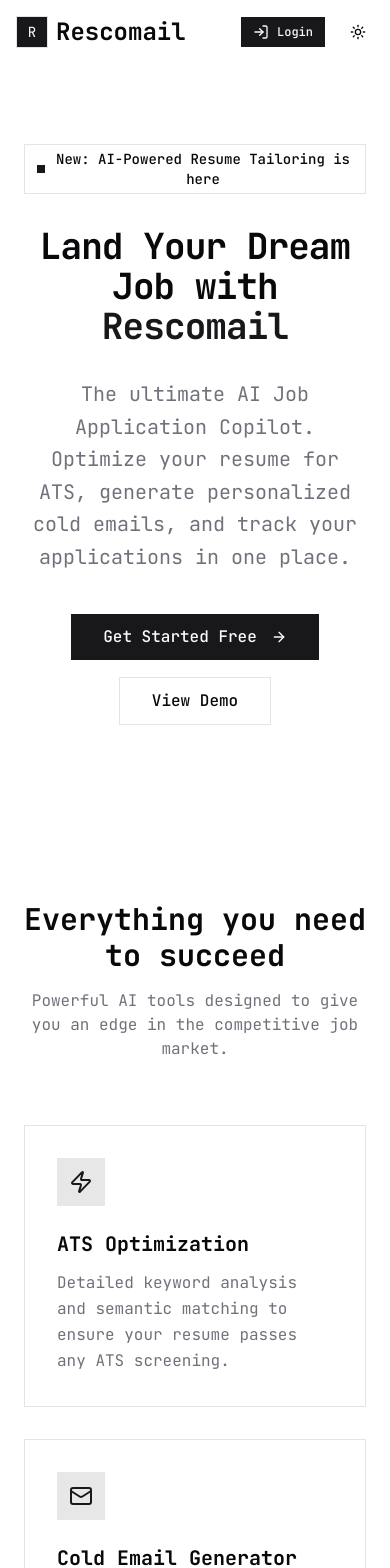
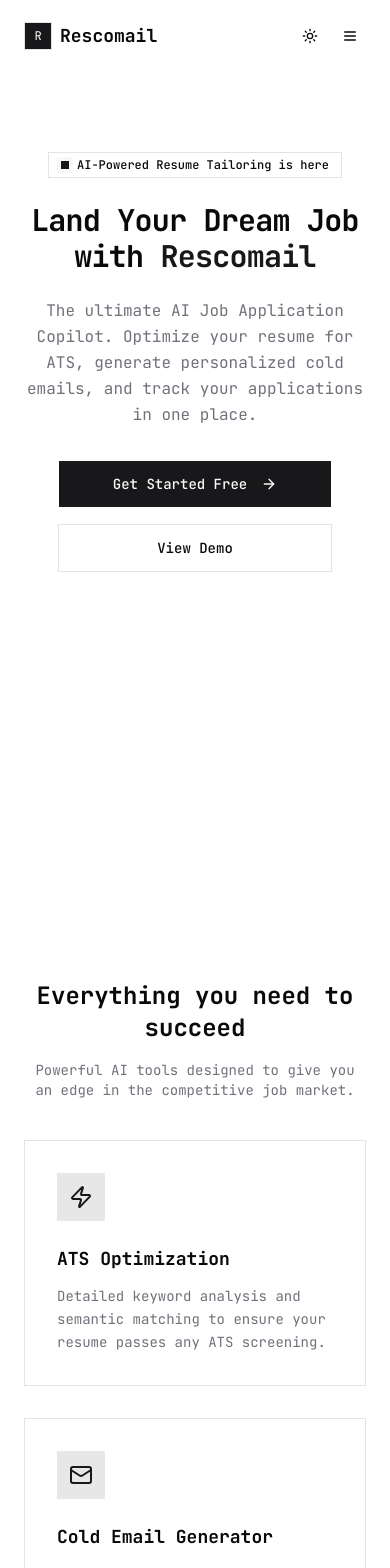
Before and after one commit to vinay-oppuri/rescomail, a Next.js app in the folder apps/web/: page / in a window 390 px wide. Shown: the top 1568 px of the page. Built offline with nearby package versions, Linux system fonts and the light colour scheme.

Commit message:
made it little bit responsive for now

```diff
--- a/apps/web/app/layout.tsx
+++ b/apps/web/app/layout.tsx
@@ -36,7 +36,7 @@
         jetbrainsMono.variable
       )}
     >
-      <body className="min-h-full flex flex-col">
+      <body className="min-h-full flex flex-col text-sm md:text-base">
         <ThemeProvider
           attribute="class"
           defaultTheme="system"
--- a/apps/web/modules/ats/ui/views/ats-analysis-view.tsx
+++ b/apps/web/modules/ats/ui/views/ats-analysis-view.tsx
@@ -22,7 +22,7 @@
     <div className="mx-auto flex w-full max-w-6xl flex-col gap-6">
       <div className="flex flex-col gap-3 sm:flex-row sm:items-end sm:justify-between">
         <div className="space-y-1">
-          <h1 className="text-2xl font-bold tracking-tight">ATS Analysis</h1>
+          <h1 className="text-xl md:text-2xl font-bold tracking-tight">ATS Analysis</h1>
           <p className="text-sm text-muted-foreground">
             Compare a resume with a target role and get score-level feedback.
           </p>
--- a/apps/web/modules/auth/ui/auth-forgot-password.tsx
+++ b/apps/web/modules/auth/ui/auth-forgot-password.tsx
@@ -75,19 +75,19 @@
 
   return (
     <div className="flex min-h-screen w-full flex-col lg:flex-row">
-      <div className="flex w-full items-center justify-center p-8 lg:w-1/2 lg:p-16">
-        <div className="w-full max-w-sm space-y-8">
+      <div className="flex w-full items-center justify-center p-6 sm:p-8 lg:w-1/2 lg:p-16">
+        <div className="w-full max-w-sm space-y-6 md:space-y-8">
           <div className="space-y-2">
-            <Link href="/" className="group mb-8 flex items-center gap-2">
+            <Link href="/" className="group mb-6 md:mb-8 flex items-center gap-2">
               <div className="flex h-8 w-8 items-center justify-center rounded-none bg-primary font-bold text-primary-foreground">
                 R
               </div>
-              <span className="text-xl font-bold">Rescomail</span>
+              <span className="text-base md:text-xl font-bold">Rescomail</span>
             </Link>
-            <h1 className="text-3xl font-bold tracking-tight">
+            <h1 className="text-2xl md:text-3xl font-bold tracking-tight">
               Reset your password
             </h1>
-            <p className="text-muted-foreground">
+            <p className="text-sm text-muted-foreground">
               Enter your account email and we&apos;ll send a secure reset link.
             </p>
           </div>
@@ -133,7 +133,7 @@
               />
               <Button
                 type="submit"
-                className="h-10 w-full text-base"
+                className="h-10 w-full text-sm md:text-base"
                 size="lg"
                 disabled={form.formState.isSubmitting}
               >
@@ -161,7 +161,7 @@
               <Mail className="h-4 w-4 text-primary" />
               Secure account recovery
             </div>
-            <h2 className="text-4xl font-bold leading-tight">
+            <h2 className="text-3xl md:text-4xl font-bold leading-tight">
               Get back to your resumes, outreach, and applications.
             </h2>
             <div className="space-y-4 pt-8">
@@ -172,7 +172,7 @@
               ].map((text) => (
                 <div key={text} className="flex items-center gap-3">
                   <div className="h-1.5 w-1.5 bg-primary" />
-                  <span className="text-lg text-muted-foreground">{text}</span>
+                  <span className="text-sm md:text-lg text-muted-foreground">{text}</span>
                 </div>
               ))}
             </div>
--- a/apps/web/modules/auth/ui/auth-login.tsx
+++ b/apps/web/modules/auth/ui/auth-login.tsx
@@ -94,17 +94,17 @@
   return (
     <div className="flex min-h-screen w-full flex-col lg:flex-row">
       {/* Left Side - Login Form */}
-      <div className="flex w-full items-center justify-center p-8 lg:w-1/2 lg:p-16">
-        <div className="w-full max-w-sm space-y-8">
+      <div className="flex w-full items-center justify-center p-6 sm:p-8 lg:w-1/2 lg:p-16">
+        <div className="w-full max-w-sm space-y-6 md:space-y-8">
           <div className="space-y-2">
-            <Link href="/" className="group mb-8 flex items-center gap-2">
+            <Link href="/" className="group mb-6 md:mb-8 flex items-center gap-2">
               <div className="flex h-8 w-8 items-center justify-center rounded-none bg-primary font-bold text-primary-foreground">
                 R
               </div>
-              <span className="text-xl font-bold">Rescomail</span>
+              <span className="text-base md:text-xl font-bold">Rescomail</span>
             </Link>
-            <h1 className="text-3xl font-bold tracking-tight">Welcome back</h1>
-            <p className="text-muted-foreground">
+            <h1 className="text-2xl md:text-3xl font-bold tracking-tight">Welcome back</h1>
+            <p className="text-sm text-muted-foreground">
               Enter your credentials to access your account
             </p>
           </div>
@@ -165,7 +165,7 @@
               />
               <Button
                 type="submit"
-                className="h-10 w-full text-base"
+                className="h-10 w-full text-sm md:text-base"
                 size="lg"
                 disabled={isPending}
               >
@@ -220,7 +220,7 @@
               <CheckCircle2 className="h-4 w-4 text-primary" />
               Used by 5000+ applicants
             </div>
-            <h2 className="text-4xl font-bold leading-tight">
+            <h2 className="text-3xl md:text-4xl font-bold leading-tight">
               Rescomail helped me double my interview rate in just 2 weeks.
             </h2>
             <div className="space-y-4 pt-8">
@@ -232,7 +232,7 @@
               ].map((text) => (
                 <div key={text} className="flex items-center gap-3">
                   <div className="h-1.5 w-1.5 bg-primary" />
-                  <span className="text-lg text-muted-foreground">{text}</span>
+                  <span className="text-sm md:text-lg text-muted-foreground">{text}</span>
                 </div>
               ))}
             </div>
--- a/apps/web/modules/auth/ui/auth-signup.tsx
+++ b/apps/web/modules/auth/ui/auth-signup.tsx
@@ -97,19 +97,19 @@
   return (
     <div className="flex min-h-screen w-full flex-col lg:flex-row">
       {/* Left Side - Signup Form */}
-      <div className="flex w-full items-center justify-center p-8 lg:w-1/2 lg:p-16">
-        <div className="w-full max-w-sm space-y-8">
+      <div className="flex w-full items-center justify-center p-6 sm:p-8 lg:w-1/2 lg:p-16">
+        <div className="w-full max-w-sm space-y-6 md:space-y-8">
           <div className="space-y-2">
-            <Link href="/" className="group mb-8 flex items-center gap-2">
+            <Link href="/" className="group mb-6 md:mb-8 flex items-center gap-2">
               <div className="flex h-8 w-8 items-center justify-center rounded-none bg-primary font-bold text-primary-foreground">
                 R
               </div>
-              <span className="text-xl font-bold">Rescomail</span>
+              <span className="text-base md:text-xl font-bold">Rescomail</span>
             </Link>
-            <h1 className="text-3xl font-bold tracking-tight">
+            <h1 className="text-2xl md:text-3xl font-bold tracking-tight">
               Create an account
             </h1>
-            <p className="text-muted-foreground">
+            <p className="text-sm text-muted-foreground">
               Start your journey to landing your dream job today
             </p>
           </div>
@@ -200,7 +200,7 @@
               />
               <Button
                 type="submit"
-                className="h-10 w-full text-base"
+                className="h-10 w-full text-sm md:text-base"
                 size="lg"
                 disabled={isPending}
               >
@@ -255,7 +255,7 @@
               <CheckCircle2 className="h-4 w-4 text-primary" />
               Trusted by developers worldwide
             </div>
-            <h2 className="text-4xl font-bold leading-tight">
+            <h2 className="text-3xl md:text-4xl font-bold leading-tight">
               The best investment I made for my career this year.
             </h2>
             <div className="space-y-6 pt-8">
--- a/apps/web/modules/dashboard/ui/views/dashboard-view.tsx
+++ b/apps/web/modules/dashboard/ui/views/dashboard-view.tsx
@@ -53,7 +53,7 @@
                             <Sparkles className="h-5 w-5 text-primary" />
                             <span className="text-xs font-semibold uppercase tracking-wider text-primary">AI Job Application Copilot</span>
                         </div>
-                        <h1 className="text-3xl font-extrabold tracking-tight text-foreground">
+                        <h1 className="text-2xl md:text-3xl font-extrabold tracking-tight text-foreground">
                             Hello, {session.user.name || "User"}
                         </h1>
                         <p className="text-muted-foreground text-sm max-w-155">
--- a/apps/web/modules/home/ui/components/home-navbar.tsx
+++ b/apps/web/modules/home/ui/components/home-navbar.tsx
@@ -1,9 +1,10 @@
 "use client";
 
 import { Button } from "@repo/ui/components/button";
-import { LogIn, Moon, Sun } from "lucide-react";
+import { LogIn, Menu, Moon, Sun, X } from "lucide-react";
 import Link from "next/link";
 import { useTheme } from "next-themes";
+import { useState } from "react";
 
 const HomeNavbar = () => {
   const navLinks = [
@@ -13,37 +14,77 @@
     { name: "About", path: "#about" },
   ];
 
+  const [mobileOpen, setMobileOpen] = useState(false);
+
   return (
-    <nav className=" mx-auto flex w-full max-w-6xl items-center justify-between px-4 py-4 md:py-6 md:px-0">
+    <nav className="mx-auto w-full max-w-6xl px-6 md:px-0 py-2">
+      {/* Top bar */}
+      <div className="flex items-center justify-between py-3 md:py-5">
         <Link href="/" className="inline-flex items-center gap-2">
-        <span className="flex h-8 w-8 items-center justify-center border bg-primary font-heading text-sm text-primary-foreground">
+          <span className="flex h-7 w-7 md:h-8 md:w-8 items-center justify-center border bg-primary font-heading text-xs md:text-sm text-primary-foreground">
             R
           </span>
-        <h1 className="text-2xl font-bold">Rescomail</h1>
+          <h1 className="text-lg md:text-2xl font-bold">Rescomail</h1>
         </Link>
-      <div className="hidden md:flex items-center gap-6">
+
+        {/* Desktop nav */}
+        <div className="hidden md:flex items-center gap-6 text-sm">
           {navLinks.map((link) => (
-          <Link
-            key={link.name}
-            href={link.path}
-            className="group flex flex-col"
-          >
+            <Link key={link.name} href={link.path} className="group flex flex-col">
               {link.name}
               <div className="h-0.5 w-full scale-x-0 origin-left bg-primary transition-transform duration-200 group-hover:scale-x-100" />
             </Link>
           ))}
         </div>
-      <div className="flex items-center gap-4">
-        <Button asChild className="gap-2 px-3">
+
+        {/* Desktop actions */}
+        <div className="hidden md:flex items-center gap-3">
+          <Button asChild className="gap-2 px-3 text-sm">
             <Link href="/login">
-            <LogIn /> Login
+              <LogIn className="h-4 w-4" /> Login
             </Link>
           </Button>
           <ThemeToggle />
         </div>
+
+        {/* Mobile actions */}
+        <div className="flex md:hidden items-center gap-2">
+          <ThemeToggle />
+          <Button
+            variant="ghost"
+            size="icon"
+            aria-label="Toggle menu"
+            onClick={() => setMobileOpen((o) => !o)}
+          >
+            {mobileOpen ? <X className="h-5 w-5" /> : <Menu className="h-5 w-5" />}
+          </Button>
+        </div>
+      </div>
+
+      {/* Mobile drawer */}
+      {mobileOpen && (
+        <div className="md:hidden border-t pb-4 flex flex-col gap-3 pt-4">
+          {navLinks.map((link) => (
+            <Link
+              key={link.name}
+              href={link.path}
+              className="text-sm font-medium px-1 py-1 hover:text-primary transition-colors"
+              onClick={() => setMobileOpen(false)}
+            >
+              {link.name}
+            </Link>
+          ))}
+          <Button asChild className="gap-2 mt-2 w-full text-sm">
+            <Link href="/login" onClick={() => setMobileOpen(false)}>
+              <LogIn className="h-4 w-4" /> Login
+            </Link>
+          </Button>
+        </div>
+      )}
     </nav>
   );
 };
+
 export default HomeNavbar;
 
 const ThemeToggle = () => {
--- a/apps/web/modules/home/ui/views/home-view.tsx
+++ b/apps/web/modules/home/ui/views/home-view.tsx
@@ -10,27 +10,27 @@
         <HomeNavbar />
       </div>
 
-      <section className="py-20 lg:py-28">
+      <section className="py-12 md:py-20 lg:py-28 min-h-screen pt-20 md:pt-0">
         <div className="relative z-10 mx-auto max-w-7xl px-6">
           <div className="text-center max-w-4xl mx-auto">
-            <div className="mb-8 inline-flex items-center gap-2 rounded-none border bg-background px-3 py-1 text-sm font-medium">
+            <div className="mb-6 md:mb-8 inline-flex items-center gap-2 rounded-none border bg-background px-3 py-1 text-xs md:text-sm font-medium">
               <span className="relative flex h-2 w-2">
                 <span className="absolute inline-flex h-full w-full animate-ping rounded-none bg-primary opacity-75"></span>
                 <span className="relative inline-flex rounded-none h-2 w-2 bg-primary"></span>
               </span>
-              New: AI-Powered Resume Tailoring is here
+              AI-Powered Resume Tailoring is here
             </div>
-            <h1 className="mb-8 text-4xl font-bold tracking-tight text-foreground lg:text-6xl">
+            <h1 className="mb-6 md:mb-8 text-3xl md:text-4xl font-bold tracking-tight text-foreground lg:text-6xl">
               Land Your Dream Job with{" "}
               <span className="text-primary">Rescomail</span>
             </h1>
-            <p className="text-xl text-muted-foreground mb-10 max-w-2xl mx-auto leading-relaxed">
+            <p className="text-base md:text-lg lg:text-xl text-muted-foreground mb-8 md:mb-10 max-w-2xl mx-auto leading-relaxed">
               The ultimate AI Job Application Copilot. Optimize your resume for
               ATS, generate personalized cold emails, and track your
               applications in one place.
             </p>
             <div className="flex flex-col sm:flex-row items-center justify-center gap-4">
-              <Button size="lg" className="px-8 h-12 text-base" asChild>
+              <Button size="lg" className="w-[80%] sm:w-auto px-8 h-12 text-sm md:text-base" asChild>
                 <Link href="/signup">
                   Get Started Free <ArrowRight className="ml-2 h-4 w-4" />
                 </Link>
@@ -38,7 +38,7 @@
               <Button
                 variant="outline"
                 size="lg"
-                className="px-8 h-12 text-base"
+                className="w-[80%] sm:w-auto px-8 h-12 text-sm md:text-base"
                 asChild
               >
                 <Link href="#features">View Demo</Link>
@@ -48,10 +48,10 @@
         </div>
       </section>
 
-      <section id="features" className="py-24">
+      <section id="features" className="py-16 md:py-24">
         <div className="mx-auto max-w-7xl px-6">
-          <div className="text-center max-w-2xl mx-auto mb-16">
-            <h2 className="text-3xl font-bold mb-4">
+          <div className="text-center max-w-2xl mx-auto mb-10 md:mb-16">
+            <h2 className="text-2xl md:text-3xl font-bold mb-4">
               Everything you need to succeed
             </h2>
             <p className="text-muted-foreground">
@@ -88,7 +88,7 @@
                 <div className="w-12 h-12 rounded-none bg-primary/10 flex items-center justify-center mb-6">
                   {feature.icon}
                 </div>
-                <h3 className="text-xl font-bold mb-3">{feature.title}</h3>
+                <h3 className="text-lg md:text-xl font-bold mb-3">{feature.title}</h3>
                 <p className="text-muted-foreground leading-relaxed">
                   {feature.description}
                 </p>
@@ -98,10 +98,10 @@
         </div>
       </section>
 
-      <section id="pricing" className="py-24">
+      <section id="pricing" className="py-16 md:py-24">
         <div className="mx-auto max-w-7xl px-6">
           <div className="max-w-2xl mb-10">
-            <h2 className="text-3xl font-bold mb-3">
+            <h2 className="text-2xl md:text-3xl font-bold mb-3">
               Simple pricing for the MVP
             </h2>
             <p className="text-muted-foreground">
@@ -129,9 +129,9 @@
               },
             ].map((plan) => (
               <div key={plan.name} className="border bg-background p-6">
-                <h3 className="text-lg font-bold">{plan.name}</h3>
-                <p className="mt-4 text-3xl font-bold">{plan.price}</p>
-                <p className="mt-3 text-sm text-muted-foreground">
+                <h3 className="text-base md:text-lg font-bold">{plan.name}</h3>
+                <p className="mt-2 md:mt-4 text-2xl md:text-3xl font-bold">{plan.price}</p>
+                <p className="mt-2 md:mt-3 text-xs md:text-sm text-muted-foreground">
                   {plan.detail}
                 </p>
               </div>
@@ -140,10 +140,10 @@
         </div>
       </section>
 
-      <section id="about" className="py-24">
+      <section id="about" className="py-16 md:py-24">
         <div className="mx-auto grid max-w-7xl gap-10 px-6 lg:grid-cols-[0.8fr_1fr]">
           <div>
-            <h2 className="text-3xl font-bold mb-4">
+            <h2 className="text-2xl md:text-3xl font-bold mb-4">
               Built for serious job search workflows
             </h2>
             <p className="text-muted-foreground leading-7">
@@ -171,10 +171,10 @@
       </section>
 
       {/* FAQ Section */}
-      <section id="faq" className="py-24">
+      <section id="faq" className="py-16 md:py-24">
         <div className="mx-auto max-w-4xl px-6">
-          <div className="text-center mb-16">
-            <h2 className="text-4xl font-bold tracking-tight">
+          <div className="text-center mb-10 md:mb-16">
+            <h2 className="text-2xl md:text-4xl font-bold tracking-tight">
               Frequently Asked Questions
             </h2>
           </div>
@@ -209,27 +209,27 @@
       </section>
 
       {/* CTA Section */}
-      <section className="mx-auto max-w-7xl px-6 py-24">
-        <div className="relative overflow-hidden rounded-none border bg-primary px-8 py-20 text-center text-primary-foreground">
+      <section className="mx-auto max-w-7xl px-6 py-16 md:py-24">
+        <div className="relative overflow-hidden rounded-none border bg-primary px-6 md:px-8 py-12 md:py-20 text-center text-primary-foreground">
           <div className="relative z-10">
-            <h2 className="text-4xl font-bold tracking-tight lg:text-5xl">
+            <h2 className="text-3xl md:text-4xl font-bold tracking-tight lg:text-5xl">
               Start Optimizing Your Resume Today
             </h2>
 
-            <p className="mx-auto mt-6 max-w-2xl text-lg text-primary-foreground/80">
+            <p className="mx-auto mt-4 md:mt-6 max-w-2xl text-base md:text-lg text-primary-foreground/80">
               Join students and developers using Rescomail to improve ATS
               scores, generate better applications, and land more interviews.
             </p>
 
-            <div className="mt-10 flex flex-wrap items-center justify-center gap-4">
-              <Button size="lg" variant="secondary" className="px-8" asChild>
+            <div className="mt-8 md:mt-10 flex flex-col sm:flex-row flex-wrap items-center justify-center gap-4">
+              <Button size="lg" variant="secondary" className="w-full sm:w-auto px-8" asChild>
                 <Link href="/signup">Upload Resume</Link>
               </Button>
 
               <Button
                 size="lg"
                 variant="outline"
-                className="px-8 bg-transparent border-primary-foreground/30 hover:bg-primary-foreground/10 text-primary-foreground"
+                className="w-full sm:w-auto px-8 bg-transparent border-primary-foreground/30 hover:bg-primary-foreground/10 text-primary-foreground"
                 asChild
               >
                 <Link href="mailto:support@rescomail.com">Book Demo</Link>
--- a/apps/web/modules/resumes/ui/views/resumes-view.tsx
+++ b/apps/web/modules/resumes/ui/views/resumes-view.tsx
@@ -49,7 +49,7 @@
     <div className="mx-auto flex w-full max-w-6xl flex-col gap-6">
       <div className="flex flex-col gap-2 sm:flex-row sm:items-end sm:justify-between">
         <div className="space-y-1">
-          <h1 className="text-2xl font-bold tracking-tight">AI Resumes</h1>
+          <h1 className="text-xl md:text-2xl font-bold tracking-tight">AI Resumes</h1>
           <p className="text-sm text-muted-foreground">
             Upload resumes, track parsing status, and prepare them for ATS
             analysis.
```
Lines whose indentation alone changed are shown as unchanged.
